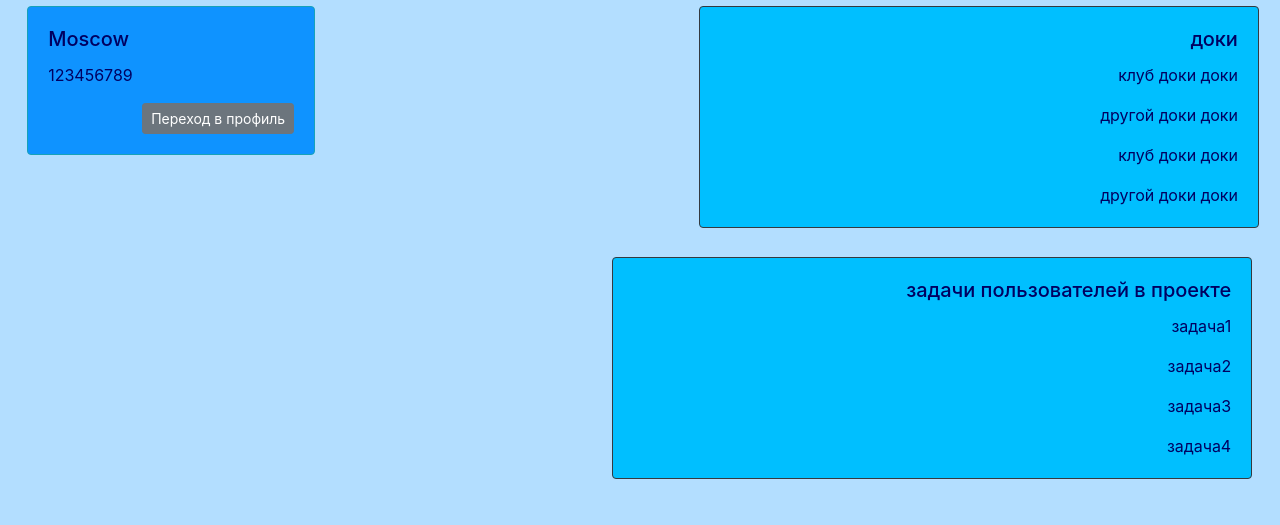
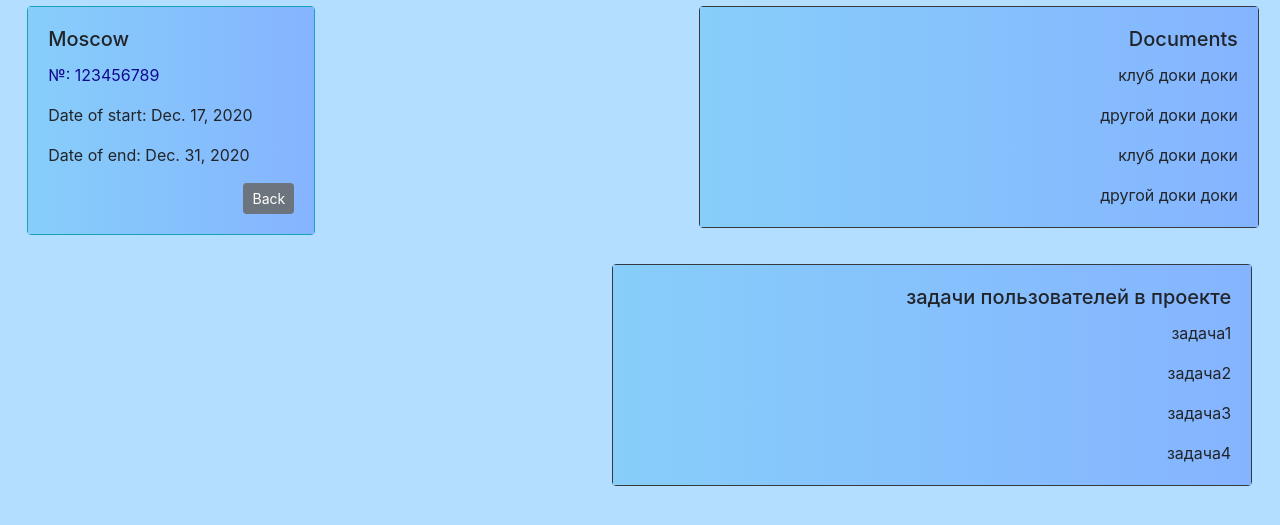
Before and after one commit to CunningJW/Organiser, a Django app: page /catalog/all_contracts/1/ in a window 1280 px wide. Shown: the part 106-631 px from the top of the page. Run offline with Django 3.2, Linux system fonts and the light colour scheme; data comes from the database, SQL or seed files in the repository; both versions use the stored data as it was after the commit; some libraries are stand-ins or nearby versions.

Commit message:
kek commit

```diff
--- a/catalog/views.py
+++ b/catalog/views.py
@@ -11,7 +11,7 @@ from django.shortcuts import render
 class ContractSerializer(serializers.ModelSerializer):
     class Meta:
         model = Contract
-        fields = ('id','contractName','zakupkiId','dateStart','dateEnd','display_tasks','getLink')
+        fields = ('id','contractName','zakupkiId','dateStart','dateEnd','display_tasks','getLink','linkToZakupkigov')
 
 class TaskSerializer(serializers.ModelSerializer):
     class Meta:
--- a/templates/contractTemplate.html
+++ b/templates/contractTemplate.html
@@ -44,9 +44,12 @@
               <div id="infoContr" class="card border-info mb-3" style="width: 18rem; ">
                 <div class="card-body">
                   <h5 class="card-title">{{contractid.contractName}} </h5>
-                  <p class="card-text">{{contractid.zakupkiId}}</p>
+                  <a class="card-subtitle" href='{{contractid.linkToZakupkigov}}'>№: {{contractid.zakupkiId}}</a>
+                  <p></p>
+                  <p class="card-text">Date of start: {{contractid.dateStart}}</p>
+                  <p class="card-text">Date of end:   {{contractid.dateEnd}}</p>
                   <div class="text-right">
-                    <a type="button" href="#" class="btn btn-secondary btn-sm">Переход в профиль</a>
+                    <a type="button" href="/catalog/all_contracts" class="btn btn-secondary btn-sm">Back</a>
                   </div>
                 </div>
               </div>
@@ -55,7 +58,7 @@
           <div align="right" class="col">
             <div id="DocsContr" class="card border-dark mb-3" style="width: 35rem;">
               <div class="card-body">
-                <h5 class="card-title">доки </h5>
+                <h5 class="card-title">Documents</h5>
                 <p class="card-text">клуб доки доки</p>
                 <p class="card-text">другой доки доки</p>
                 <p class="card-text">клуб доки доки</p>
@@ -82,6 +85,7 @@
     </div>
   </div>
     <style>
+
       #ButnNav
       {
         margin-left: auto;
@@ -108,10 +112,7 @@
         margin-left: 2%;
         background: #0f93ff;
       }
-      .card-title, .card-text
-      {
-        color: #000061;
-      }
+
       .card-subtitle
       {
         /* color: #000061; */
@@ -121,11 +122,6 @@
       {
         color: #f0f8ff;
       }
-      .hr-xs
-      {
-        margin-top:5px;
-        margin-bottom:5px
-      }
       .contract-page
       {
         background-color:#b3deff
@@ -134,6 +130,11 @@
         width: 250px;
         background: #29aafe;
         border-color: #29aafe;
+      }
+      .card-body
+      {
+        background:linear-gradient(to left, #85b4ff, #87CEFA);
+        /* background: #e6e6fa; */
       }
     </style>
   </body>
```
Also changed, not shown: db.sqlite3.
